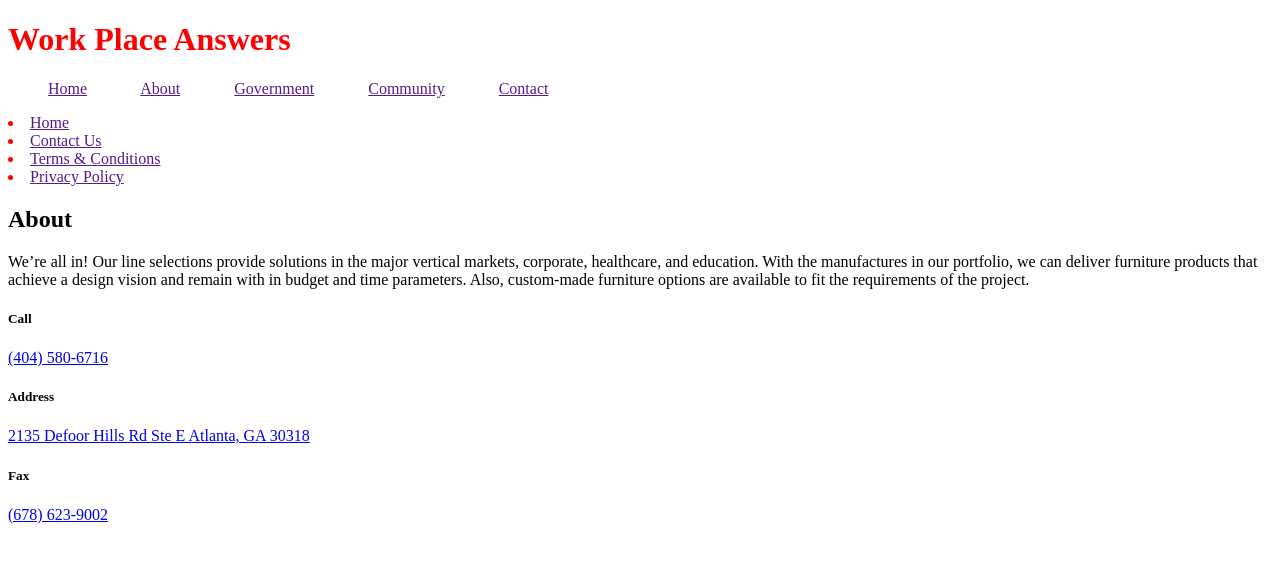
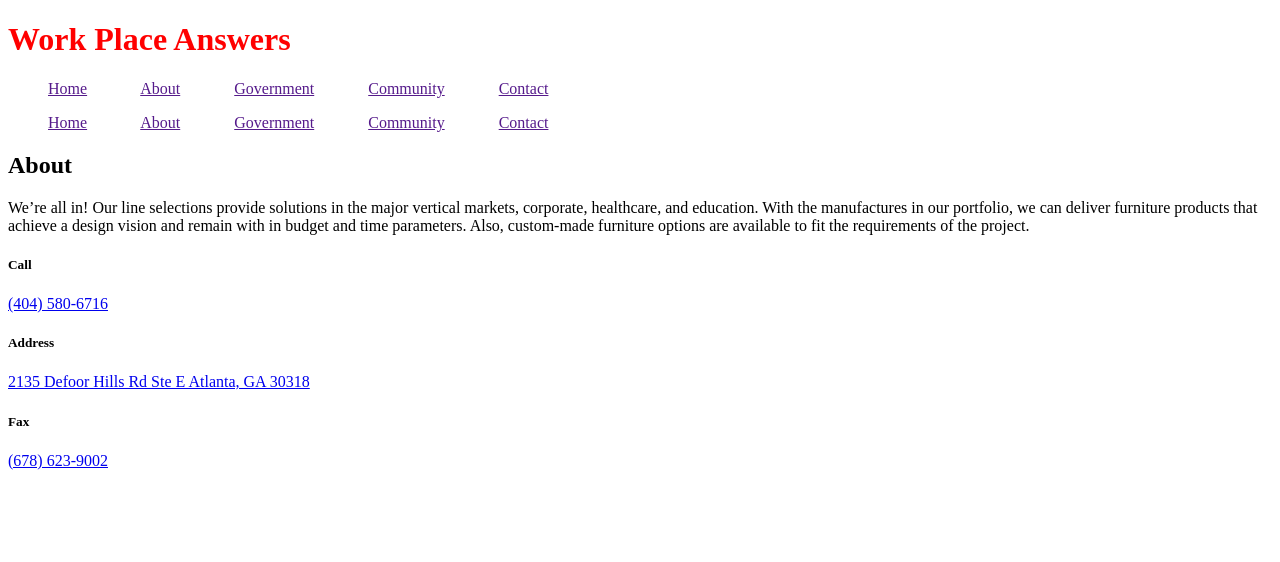
Before and after one commit to colint771/WP_Answers, a plain HTML site: page index.html in a window 1280 px wide. Drawn offline with nearby package versions, Linux system fonts and the light colour scheme.

Commit message:
html update

```diff
--- a/index.html
+++ b/index.html
@@ -12,7 +12,7 @@
      <header>
         <div>
             <h1 class="title">Work Place Answers</h1>
-        </div>
+
 
             <!-- Navigation Links  -->
             <div>
@@ -25,9 +25,10 @@
                         <a href="">Contact</a>
                     <!-- insert link to homepage in quotes -->
                     </ul>
+                </nav>
+            </div>
 
-        <!-- Figure out how to do a search bar here -->
-
+        </div>
     </header>
     <main>
         <!-- Main content goes here -->
@@ -37,37 +38,14 @@
                <!-- Navigation Links  -->
                <div>
                 <nav>
-                    <li>
+                    <ul class="nav">
                         <a href="">Home</a>
+                        <a href="">About</a>
+                        <a href="">Government</a>
+                        <a href="">Community</a>
+                        <a href="">Contact</a>
                     <!-- insert link to homepage in quotes -->
-                    </li>
-                </nav>
-
-            </div>
-            <div>
-                <nav>
-                    <li>
-                        <a href="">Contact Us</a>
-                        <!-- insert link to Contact page in quotes -->
-                    </li>
-                </nav>
-            </div>
-            <div>
-                <nav>
-                    <li>
-                        <a href="">Terms & Conditions</a>
-                        <!-- insert link to Terms & Conditions page in quotes -->
-                    </li>
-                </nav>
-            </div>
-            <div>
-                <nav>
-                    <li>
-                        <a href="">Privacy Policy</a>
-                        <!-- insert link to Privacy Policy page in quotes -->
-                    </li>
-                </nav>
-            </div>
+                    </ul>
             <!-- End of nav links  -->
             <!-- About Summary -->
             <div>
```
Lines whose indentation alone changed are shown as unchanged.
